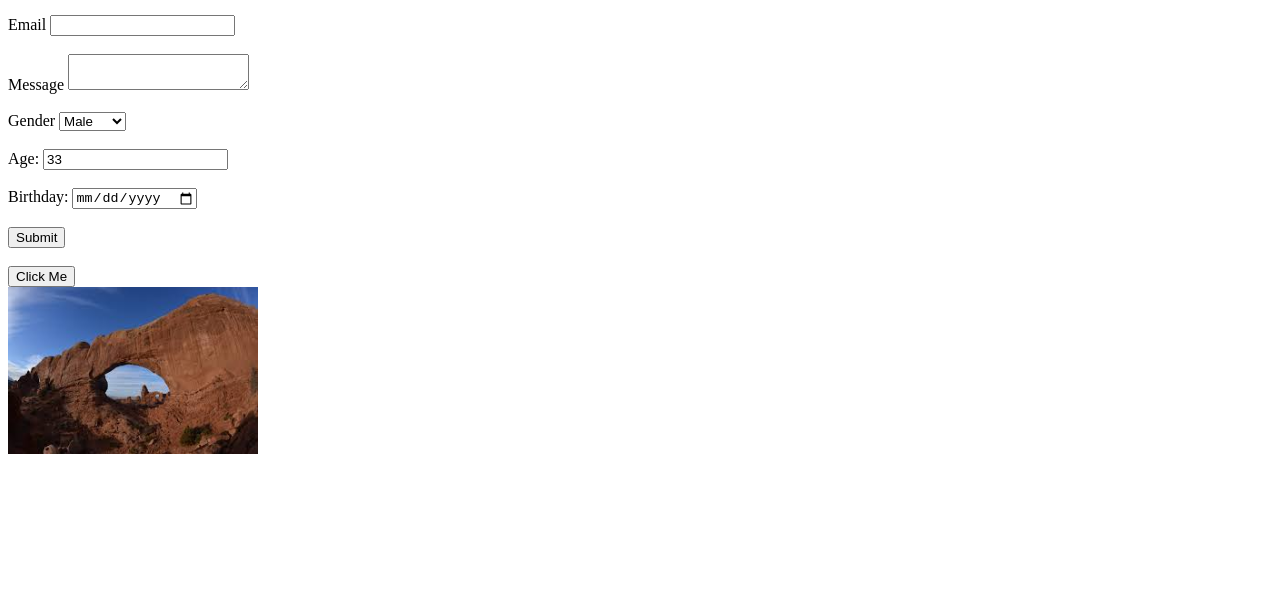
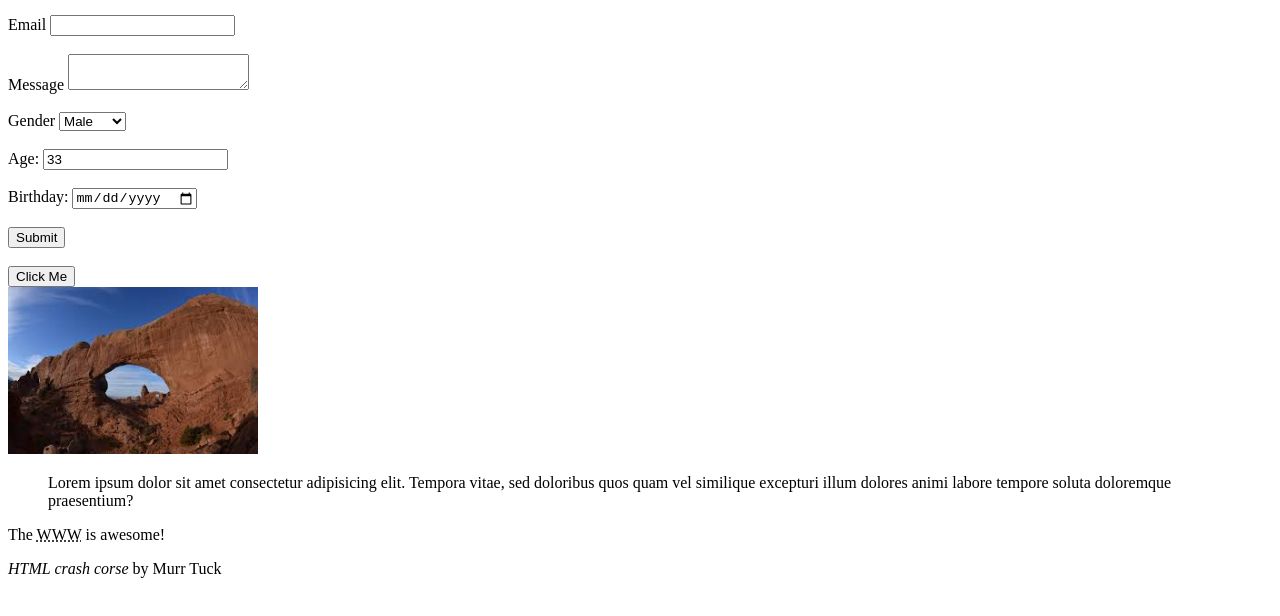
Before and after one commit to MurrTuck/htmlCC, a plain HTML site: page index.html in a window 1280 px wide. Shown: the part 819-1435 px from the top of the page. Drawn offline with Linux system fonts and the light colour scheme.

Commit message:
Quotations, Abbreviations, Cite Tag

```diff
--- a/index.html
+++ b/index.html
@@ -140,6 +140,16 @@
         <img src="images/sample.jpg" alt="My Sample Image" width="250">
     </a>
 
+    <!-- Quotations -->
+    <blockquote cite="https://murraytucker.me/">
+        Lorem ipsum dolor sit amet consectetur adipisicing elit. Tempora vitae, sed doloribus quos quam vel similique
+        excepturi illum dolores animi labore tempore soluta doloremque praesentium?
+    </blockquote>
+
+    <p>The <abbr title="World Wide Web">WWW</abbr> is awesome!</p>
+
+    <p><cite>HTML crash corse</cite> by Murr Tuck</p>
+
     <div style="margin-top:500px"></div>
 </body>
 
```
